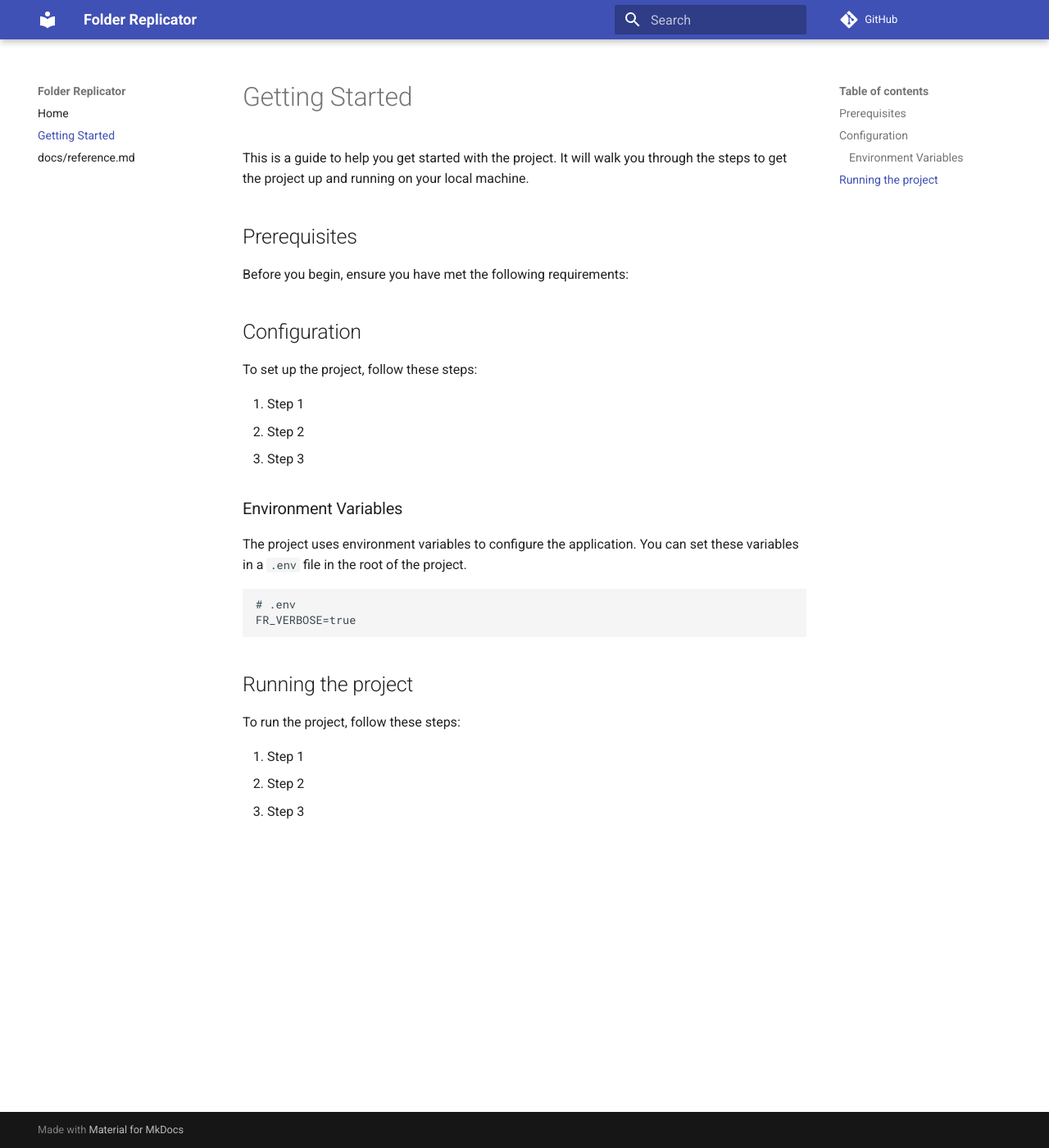
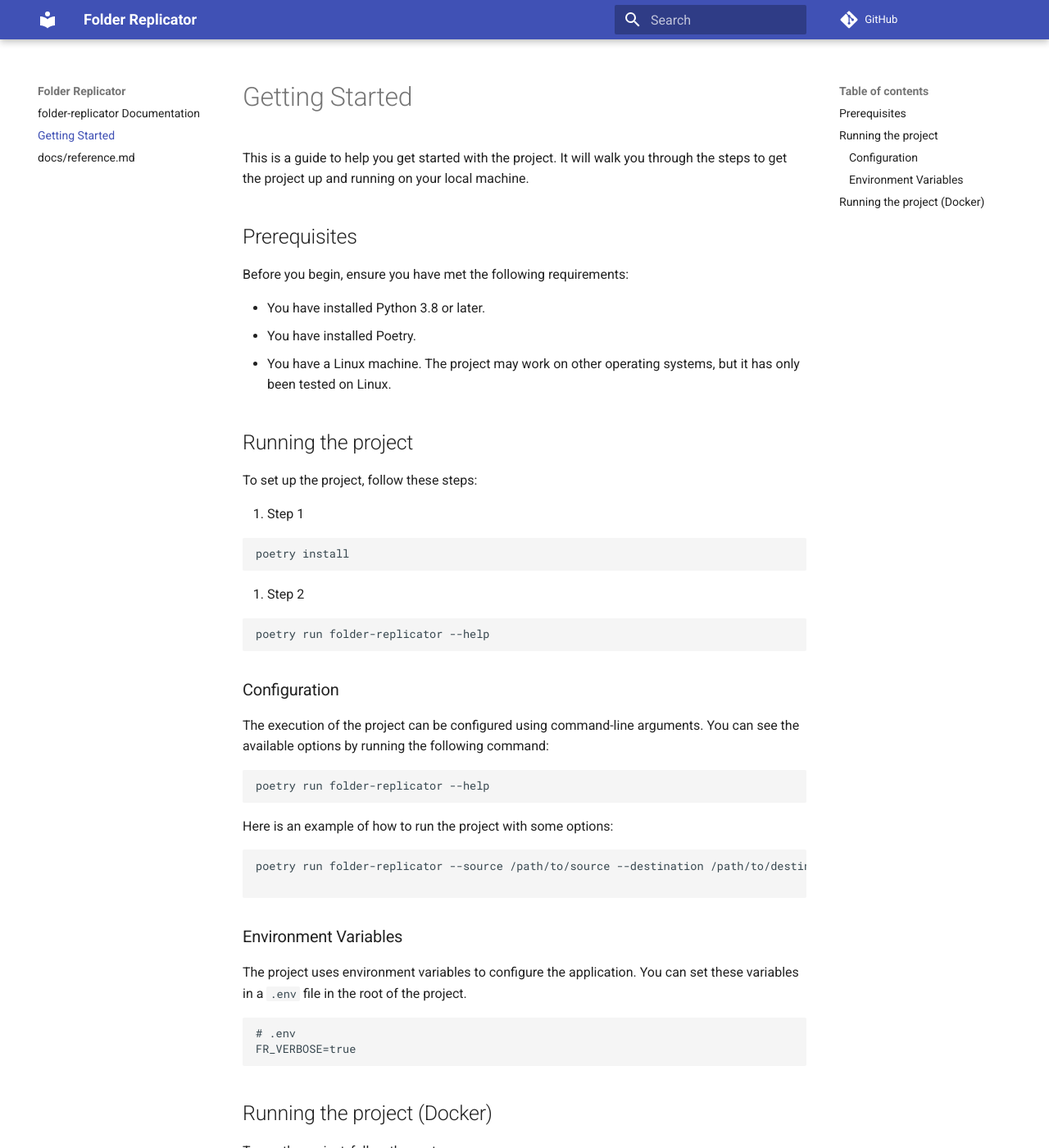
Before and after one commit to pmpbaptista/folder-replicator, an MkDocs documentation site: the page built from docs/getting-started.md, in a window 1280 px wide and 1400 px high. Shown: the whole window at 82% size. Built offline with MkDocs 1.6.1 and Material for MkDocs 9.7.7, drawn with Linux system fonts in a browser that asks for light colours; comment, search, counter and statistics services are not loaded.

````diff
--- a/docs/getting-started.md
+++ b/docs/getting-started.md
@@ -6,13 +6,40 @@ This is a guide to help you get started with the project. It will walk you throu
 
 Before you begin, ensure you have met the following requirements:
 
-## Configuration
+- You have installed Python 3.8 or later.
+- You have installed Poetry.
+- You have a Linux machine. The project may work on other operating systems, but it has only been tested on Linux.
+
+## Running the project
 
 To set up the project, follow these steps:
 
 1. Step 1
+
+```sh
+poetry install
+```
+
 2. Step 2
-3. Step 3
+
+```sh
+poetry run folder-replicator --help
+```
+
+### Configuration
+
+The execution of the project can be configured using command-line arguments. You can see the available options by running the following command:
+
+```sh
+poetry run folder-replicator --help
+```
+
+Here is an example of how to run the project with some options:
+
+```sh
+poetry run folder-replicator --source /path/to/source --destination /path/to/destination --schedule="0 0 * * *" --verbose --log-file /path/to/log-file.log
+
+```
 
 ### Environment Variables
 
@@ -24,7 +51,7 @@ FR_VERBOSE=true
 ```
 
 
-## Running the project
+## Running the project (Docker)
 
 To run the project, follow these steps:
 
````
Also changed, not shown: README.md (+20 -1 lines), docs/index.md (+15 -1 lines), 1 other file.
